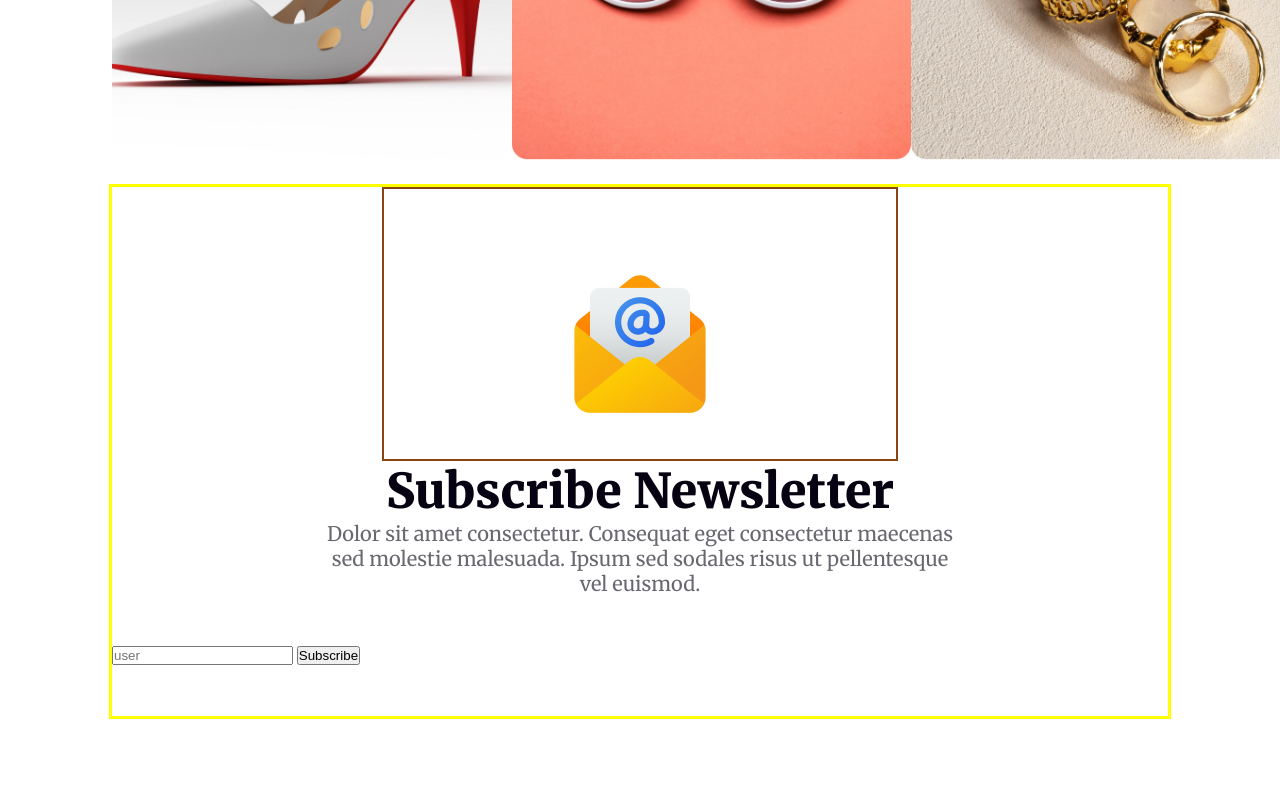
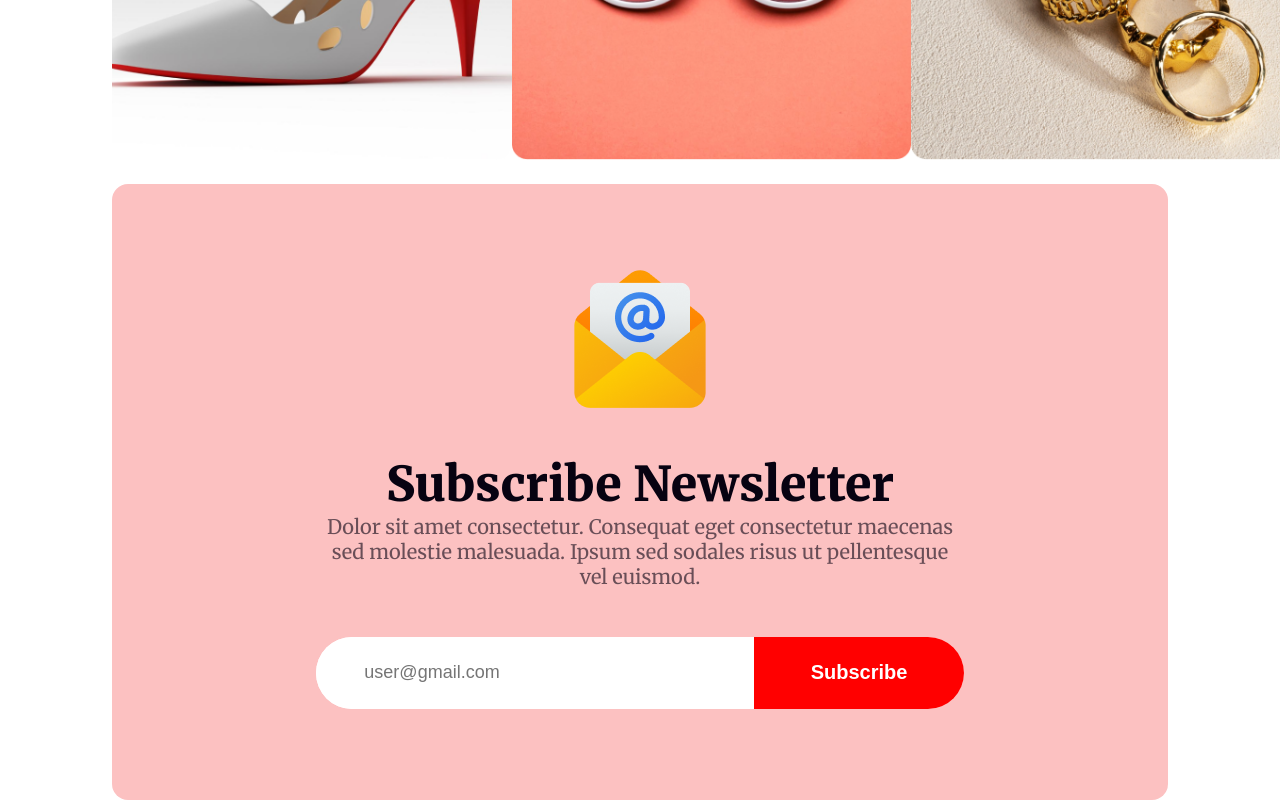
Before and after one commit to mhmitas/B9A1-New-Year-New-Mission-mitas, a plain HTML site: page index.html in a window 1280 px wide. Shown: the part 3275-4075 px from the top of the page. Before the commit the page ends 3994 px from the top, so only its background shows below. Drawn offline with Linux system fonts and the light colour scheme.

Commit message:
email amd subscribe part done

```diff
--- a/index.html
+++ b/index.html
@@ -73,7 +73,7 @@
                 <p>Dolor sit amet consectetur. Consequat eget consectetur maecenas sed molestie malesuada. Ipsum sed sodales risus ut pellentesque vel euismod.</p>
             </div>
             <div class="email-part">
-                <input type="email" placeholder="user"gmail.com name="" id="">
+                <input type="email" placeholder="user@gmail.com" name="" id="">
                 <button>Subscribe</button>
             </div>
         </section>
--- a/styles/style.css
+++ b/styles/style.css
@@ -102,6 +102,15 @@ body {
     max-width: 697px;
 }
 
+.midnight-party-content button {
+    color: #FFF;
+    text-align: center;
+    font-size: 20px;
+    font-weight: 700;
+    border: none;
+
+}
+
 .midnight-party-content {
     padding-top: 126px;
     padding-left: 126px;
@@ -160,14 +169,15 @@ body {
 /* subscribe part styles */
 .subscribe {
     width: 82.5%;
-    border: 3px solid yellow;
+    height: 616px;
     margin: 0 auto;
+    border-radius: 16px;
+    background-color: rgb(252, 193, 193);
 }
 
 .subscribe .envelop-logo {
     width: 150px;
     height: 150px;
-    border: 2px solid saddlebrown;
     padding: 80px 181px 40px 181px;
     margin: 0 auto;
 }
@@ -193,4 +203,31 @@ body {
 .email-part {
     width: 648px;
     height: 72px;
+    border-radius: 50px;
+    background: #fff;
+    margin: 0 auto;
+    display: flex;
+    justify-content: space-between;
+    margin-bottom: 80px;
 }
+
+.email-part input {
+    color: rgba(7, 2, 17, 0.30);
+    text-align: center;
+    font-size: 18px;
+    font-weight: 400;
+    border-radius: 50px 0px 0px 50px;
+    border: none;
+}
+
+.email-part button {
+    width: 210px;
+    height: 72px;
+    border-radius: 0px 50px 50px 0px;
+    background: #F00;
+    border: none;
+    color: #FFF;
+    text-align: center;
+    font-size: 20px;
+    font-weight: 600;
+}
```
